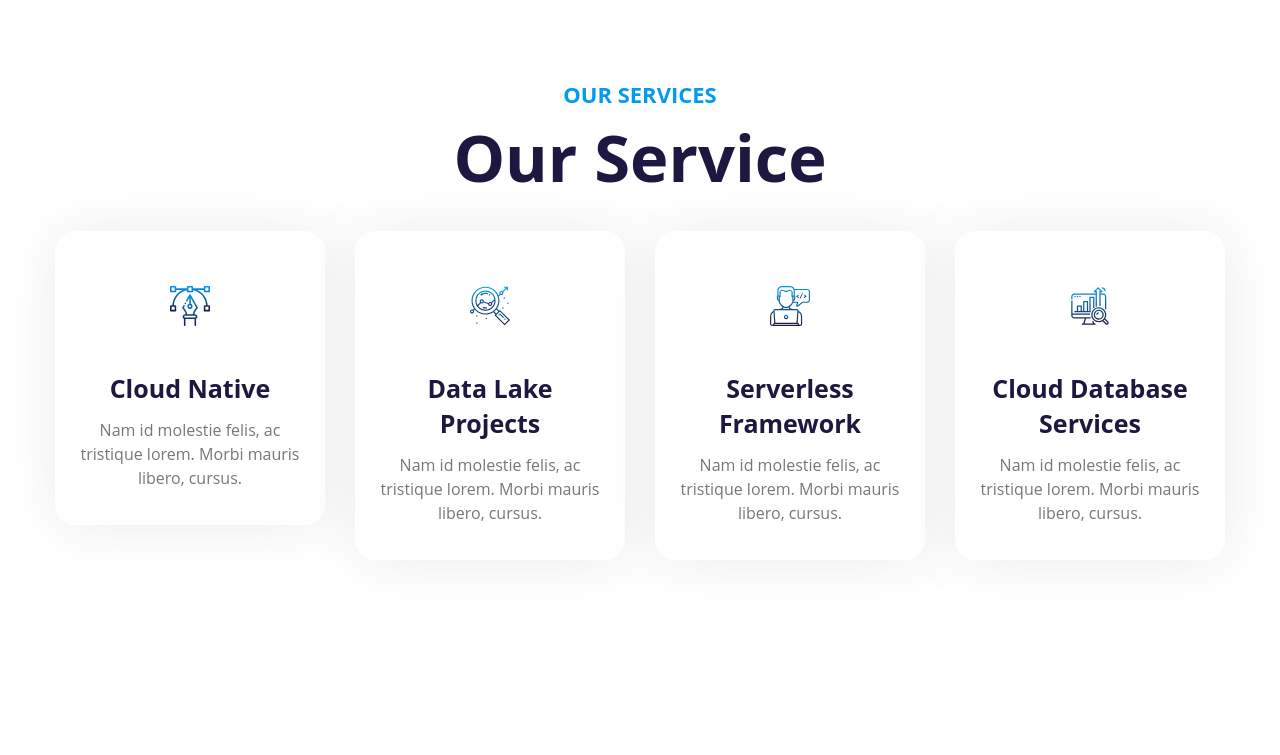
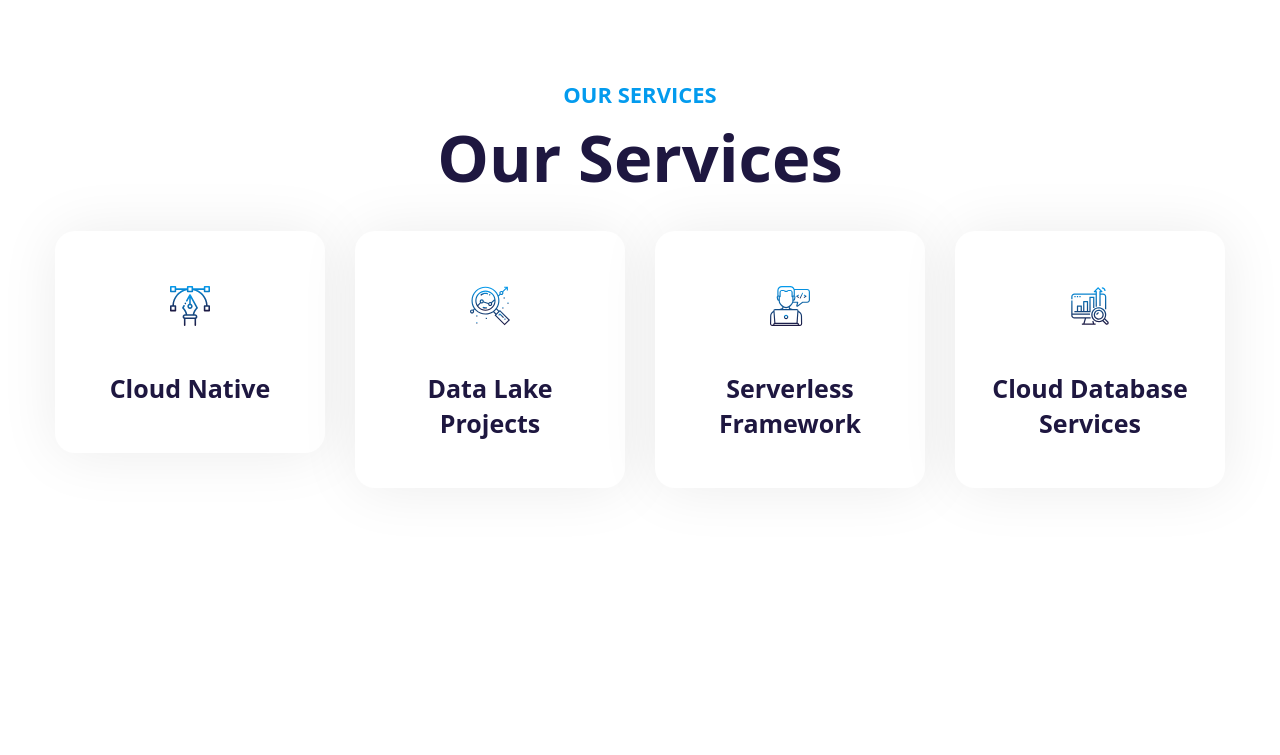
Before and after one commit to 1-DB-1/aristocrat-task-dragana, a plain HTML site: page index.html in a window 1280 px wide. Shown: the part 1040-1795 px from the top of the page. Drawn offline with Linux system fonts and the light colour scheme; a script that the page names is missing.

Commit message:
working on it

```diff
--- a/index.html
+++ b/index.html
@@ -237,7 +237,7 @@
 				<div class="col-12">
 					<div class="our-services-title">
 						<span class="sub-title" id="services">OUR SERVICES</span>
-						<h2 class="h2-title">Our Service</h2>
+						<h2 class="h2-title">Our Services</h2>
 					</div>
 				</div>
 			</div>
@@ -250,7 +250,7 @@
 									<img src="assets/images/icons/web-design-icon.svg" alt="Web Design">
 								</div>
 								<h3 class="h3-title">Cloud Native</h3>
-								<p>Nam id molestie felis, ac tristique lorem. Morbi mauris libero, cursus.</p>
+								<!-- <p>Nam id molestie felis, ac tristique lorem. Morbi mauris libero, cursus.</p> -->
 							</div>
 						</div>
 					</div>
@@ -261,7 +261,7 @@
 									<img src="assets/images/icons/idea-research-icon.svg" alt="Idea & Research">
 								</div>
 								<h3 class="h3-title">Data Lake Projects</h3>
-								<p>Nam id molestie felis, ac tristique lorem. Morbi mauris libero, cursus.</p>
+								<!-- <p>Nam id molestie felis, ac tristique lorem. Morbi mauris libero, cursus.</p> -->
 							</div>
 						</div>
 					</div>
@@ -273,7 +273,7 @@
 								</div>
 								<h3 class="h3-title">Serverless Framework
 </h3>
-								<p>Nam id molestie felis, ac tristique lorem. Morbi mauris libero, cursus.</p>
+								<!-- <p>Nam id molestie felis, ac tristique lorem. Morbi mauris libero, cursus.</p> -->
 							</div>
 						</div>
 					</div>
@@ -284,7 +284,7 @@
 									<img src="assets/images/icons/seo-marketing-icon.svg" alt="SEO & Marketing">
 								</div>
 								<h3 class="h3-title">Cloud Database Services</h3>
-								<p>Nam id molestie felis, ac tristique lorem. Morbi mauris libero, cursus.</p>
+								<!-- <p>Nam id molestie felis, ac tristique lorem. Morbi mauris libero, cursus.</p> -->
 							</div>
 						</div>
 					</div>
@@ -307,14 +307,14 @@
 					<div class="about-content wow left-animation" data-wow-delay="0.4s">
 						<span class="sub-title">ABOUT US</span>
 						<h2 class="h2-title">Intellisoft Data Solutions are your AWS Professionals</h2>
-						<div class="about-text">
+						<!-- <div class="about-text">
 							<p>Whether your organization is just beginning its cloud journey or is fully cloud-native we would love to help.
 </p>
 							<p>We specialize in s3 data lake projects, file ingestion processes, PowerBI in AWS and Serverless Framework. Expertise includes databases such as Aurora, Redshift, and MPP systems such as Netezza and Teradata.
 </p>
 							<p>Certifications include CompTIA Security+, AWS Security Specialty, AWS Solutions Architect Associate, AWS Certified Developer
 .</p>
-						</div>
+						</div> -->
 						<a href="about-us.html" class="sec-btn" title="Read More"><span>Read More</span></a>
 					</div>
 				</div>
@@ -1237,7 +1237,8 @@
 							<div class="footer-contact-link">
 								<span class="icon"><i class="fa fa-phone" aria-hidden="true"></i></span>
 								<!-- <a href="javascript:void(0);" title="1800-1700-1600">(470) 461-7725</a> -->
-								<a href="tel:4704617725">(470) 461-7725</a>
+								<a href="tel:6783410932">(678) 341-0932</a>
+
 							</div>
 						</div>
 						<div class="footer-contact-box">
```
Also changed, not shown: about-us.html (+1 -1 lines), blog-detail.html (+1 -1 lines), contact.html (+1 -1 lines), resources.html (+1 -1 lines), service-details.html (+1 -1 lines), services.html (+1 -1 lines), thankyou.html (+2 -2 lines).
